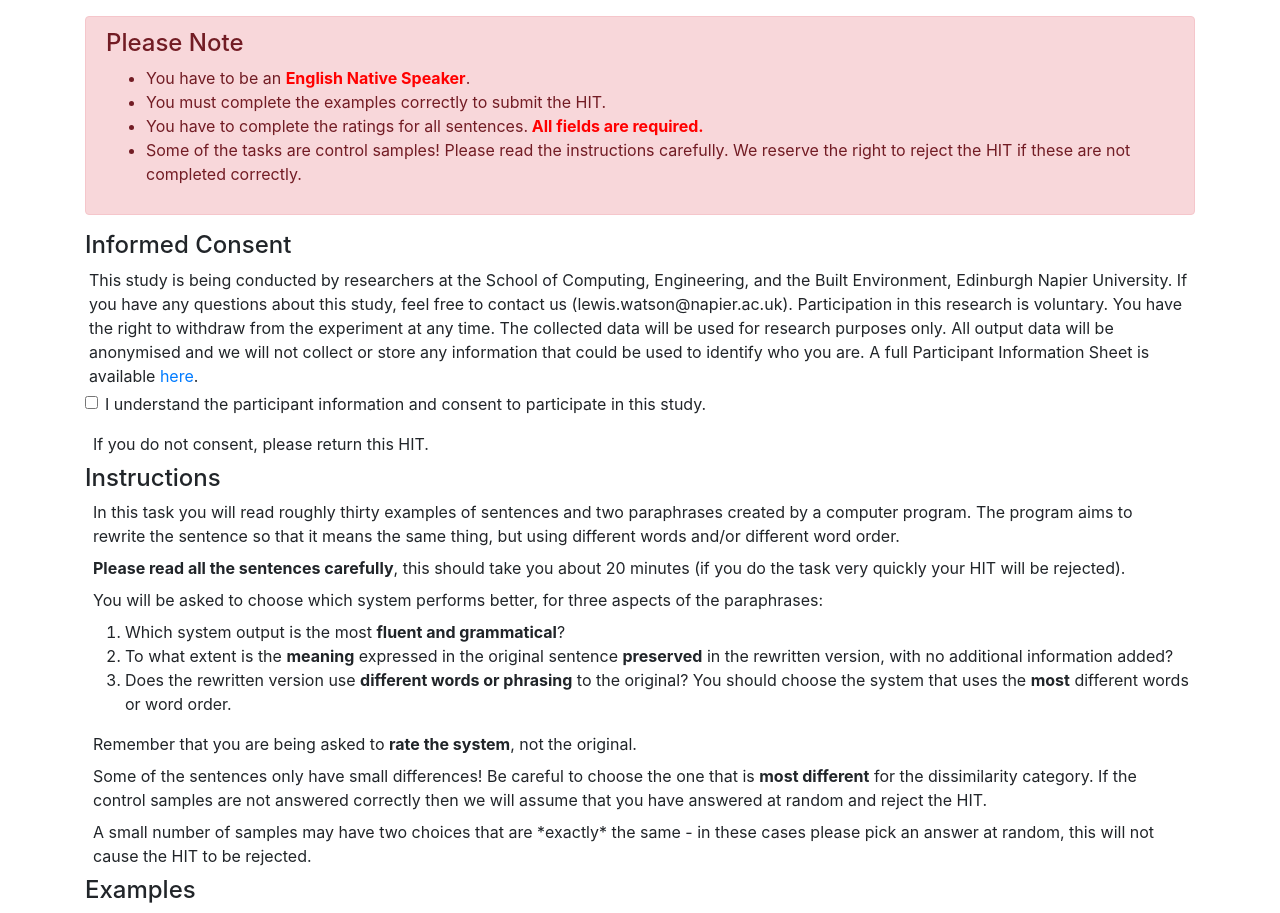
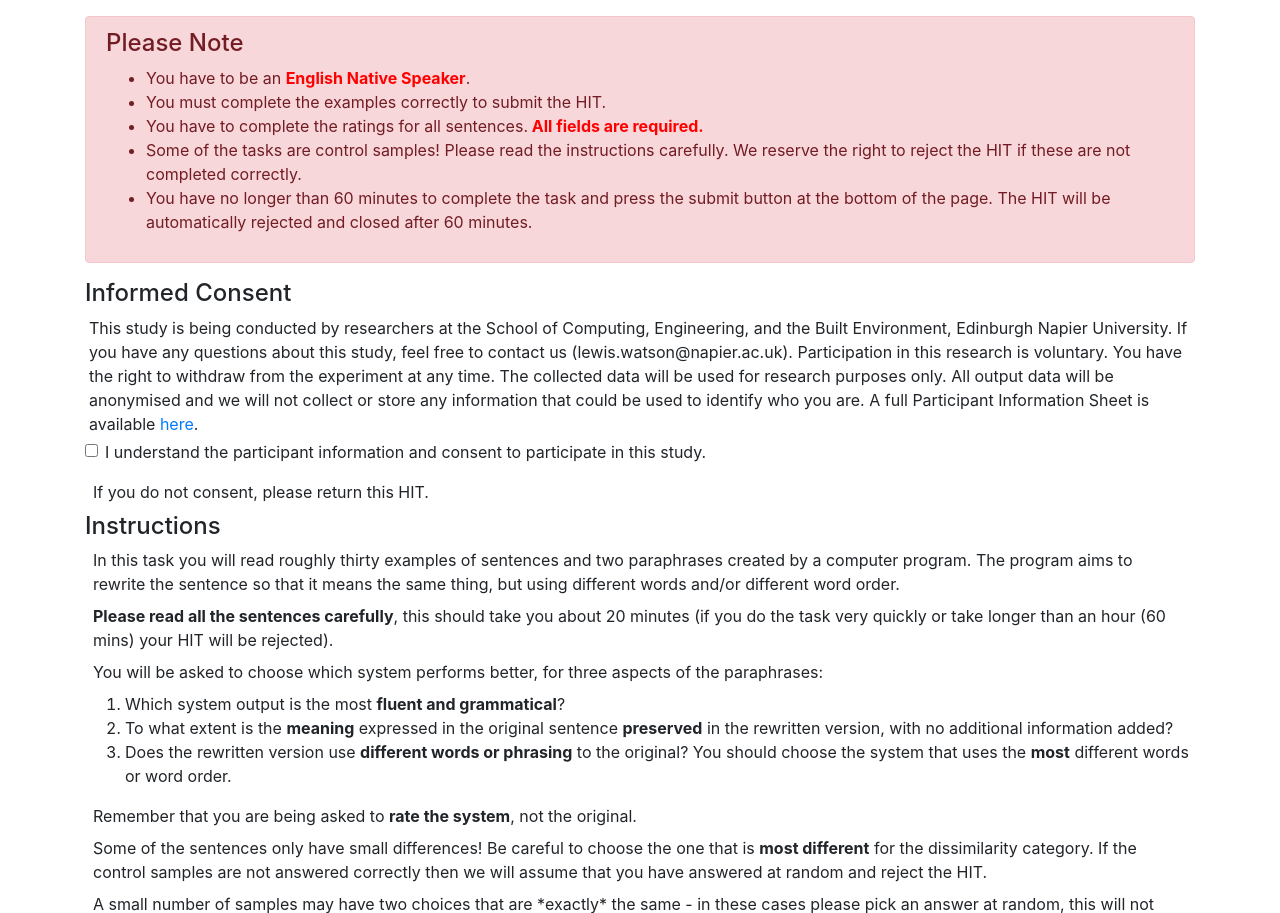
Before and after one commit to nlgcat/prolific-html-webapp, a Flask app: page /row/1 in a window 1280 px wide. Shown: the top 913 px of the page. Run offline with Flask 3, Linux system fonts and the light colour scheme; some libraries are stand-ins or nearby versions.

Commit message:
Added alert for 50 mins and redirect after 60 for timed out. Also fixed abandonment check background process.

```diff
--- a/main.py
+++ b/main.py
@@ -13,11 +13,6 @@ import uuid as uuid_lib
 import os
 
 import DataManager as dm
-
-
-#TODO: REFRESH SHOULD NOT ALLOCATE NEW TASK - IT SHOULD JUST REFRESH THE CURRENT TASK and not increment the counter
-#TODO: TASK ONCE COMPLETED SHOULD NOT BE ABLE TO BE MARKED AS ABANDONED
-#TODO: SAVE TO FILE RATHER THAN JSON - WE DONT REALLY WANT IT SAVED IN MEMORY - WE WANT TO BE ABLE TO RESTART THE SERVER AND NOT LOSE DATA
 
 MAX_TIME = 3600  # Maximum time in seconds that a task can be assigned to a participant before it is abandoned - 1 hour = 3600 seconds
                  # Should probably note the 1hr limit on the interface/instructions. And could allow JS to flag up a warning if the time is getting close to 1hr. - Future work.
@@ -120,7 +115,7 @@ def study():
 @app.route('/tasksallocated')
 def aloced():
 
-    tasks = dm.get_all_tasks() # TODO: Replace this line
+    tasks = dm.get_all_tasks()
 
     return tasks
 
@@ -144,17 +139,16 @@ def check_abandonment():
 
     return tasks, 200
 
+# Scheduler
+
+# Run the check_abandonment function every hour - this has to be before the app.run() call
+from apscheduler.schedulers.background import BackgroundScheduler
+scheduler = BackgroundScheduler()
+scheduler.add_job(func=check_abandonment, trigger="interval", seconds=MAX_TIME)
+scheduler.start()
+
 
 # CLI Entry Point (for testing) - python main.py
 
 if __name__ == '__main__':
     app.run(debug=True)
-
-
-# Scheduler
-
-# Run the check_abandonment function every hour
-from apscheduler.schedulers.background import BackgroundScheduler
-scheduler = BackgroundScheduler()
-scheduler.add_job(func=check_abandonment, trigger="interval", seconds=MAX_TIME)
-scheduler.start()
--- a/templates/interface.html
+++ b/templates/interface.html
@@ -14,6 +14,7 @@
         <li>You must complete the examples correctly to submit the HIT.</li>
         <li>You have to complete the ratings for all sentences.<span style="color: rgb(255, 0, 0);"><b> All fields are required.</b></span></li>
         <li>Some of the tasks are control samples! Please read the instructions carefully. We reserve the right to reject the HIT if these are not completed correctly.</li>
+        <li>You have no longer than 60 minutes to complete the task and press the submit button at the bottom of the page. The HIT will be automatically rejected and closed after 60 minutes.</li>
     </ul>
 </div>
 
@@ -34,7 +35,7 @@
 <h4>Instructions</h4>
 <p class="m-2">In this task you will read roughly thirty examples of sentences and two paraphrases created by a computer program. The program aims to rewrite the sentence so that it means the same thing, but using different words and/or different word order. </p>
 
-<p class="m-2"><strong>Please read all the sentences carefully</strong>, this should take you about 20 minutes (if you do the task very quickly your HIT will be rejected).</p>
+<p class="m-2"><strong>Please read all the sentences carefully</strong>, this should take you about 20 minutes (if you do the task very quickly or take longer than an hour (60 mins) your HIT will be rejected).</p>
 <p class="m-2">You will be asked to choose which system performs better, for three aspects of the paraphrases:</p>
 <ol>
     <li>Which system output is the most <strong>fluent and grammatical</strong>?</li>
@@ -2819,3 +2820,60 @@ async function sendData() {
 document.getElementById("submit-button").addEventListener("click", sendData);
 
 </script>
+
+<script>
+    // This script tag will start a countdown to alert the worker when 50 minutes have passed.
+    // The worker will have 10 minutes to finish the task before the HIT is automatically submitted.
+    function startWarningCountdown() {
+        var minutes = 0; //var minutes = 50;
+        var seconds = 10;
+        var totalSeconds = minutes * 60 + seconds;
+
+        var interval = setInterval(function () {
+            seconds--;
+            if (seconds < 0) {
+                minutes--;
+                seconds = 59;
+            }
+
+            if (minutes < 0) {
+                clearInterval(interval);
+                alert("50 minutes have passed! You have 10 minutes to finish the task! If you do not finish in time, your answers will not be used and you will not be paid.");
+            }
+        }, 1000);
+    }
+        function startFailedCountdown() {
+        var minutes = 0; //var minutes = 60;
+        var seconds = 15;
+        var totalSeconds = minutes * 60 + seconds;
+
+        var interval = setInterval(function() {
+            seconds--;
+            if (seconds < 0) {
+                minutes--;
+                seconds = 59;
+            }
+
+            if (minutes < 0) {
+
+                // Disable the submit button
+                document.getElementById("submit-button").disabled = true;
+                document.getElementById("submit-button").innerHTML = "You cannot submit this HIT anymore.";
+                document.getElementById("submit-button").classList.add("is-danger")
+
+                clearInterval(interval);
+
+                alert("The allocated time for this task has passed. Your answers will not be used and you will not be paid.");
+
+                // Redirect the worker to the Prolific app: https://app.prolific.com/
+                window.location.href = "https://app.prolific.co/";
+
+            }
+        }, 1000);
+    }
+
+startWarningCountdown();
+startFailedCountdown();
+
+
+</script>
```
